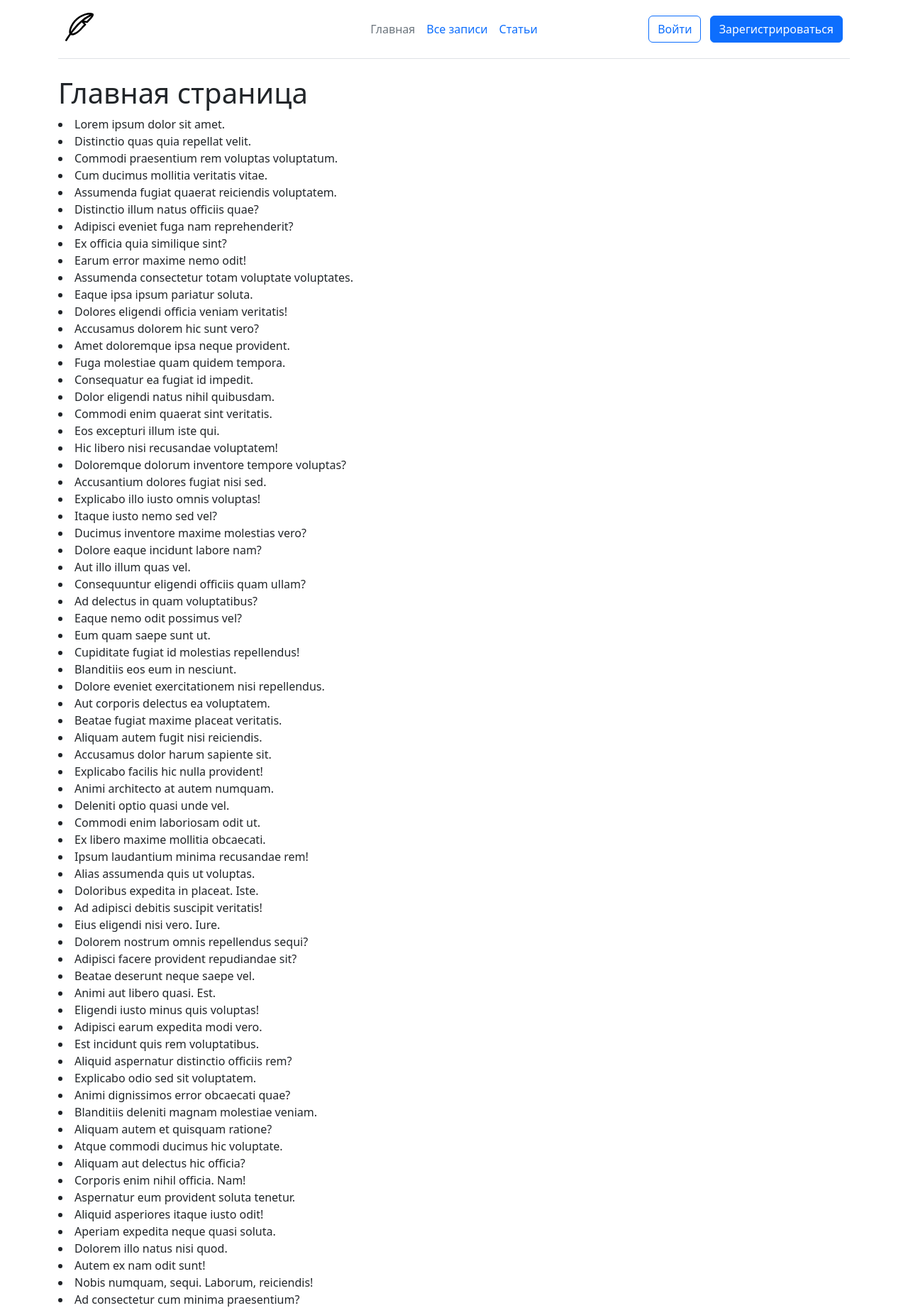
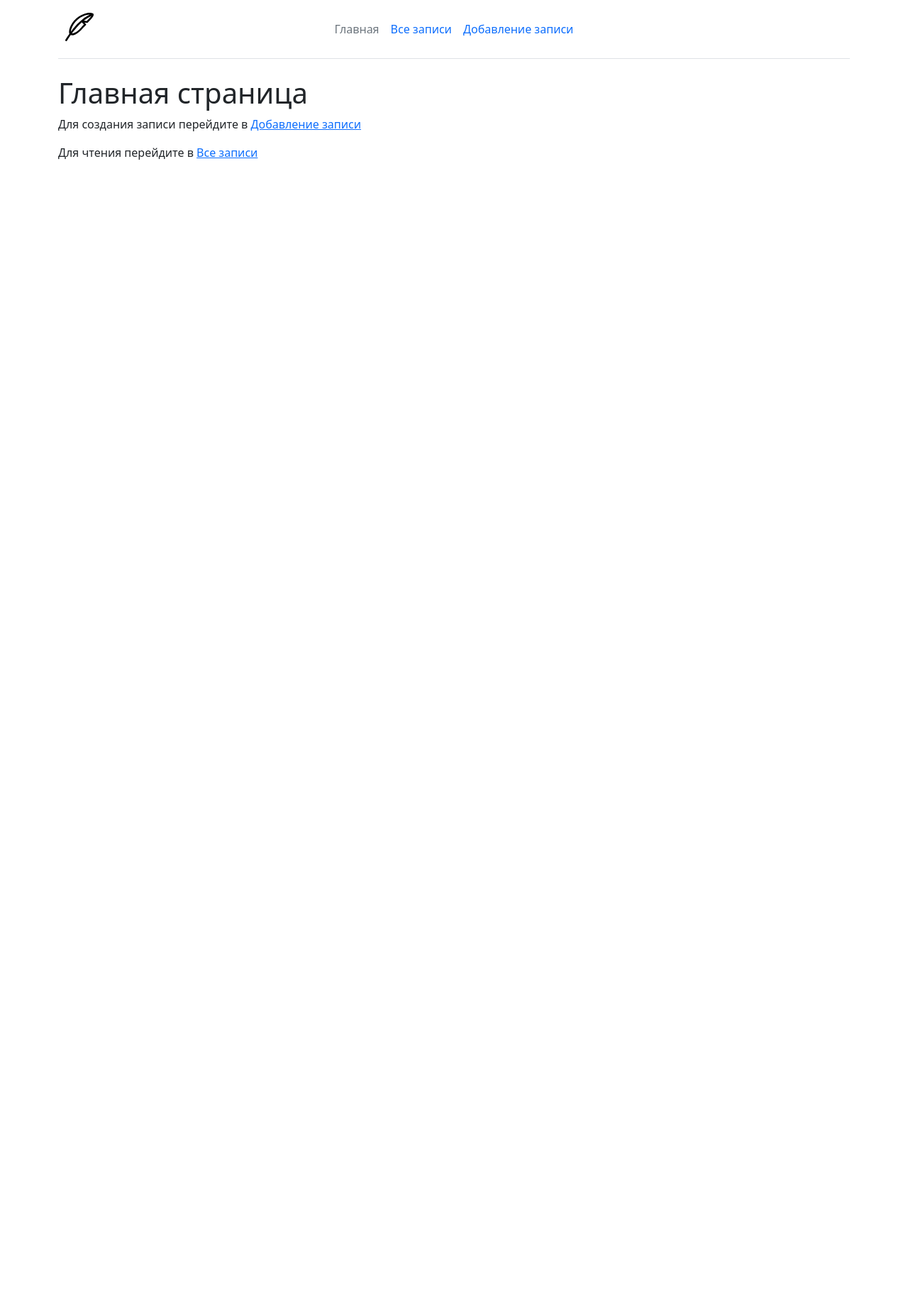
Before and after one commit to AnastasiiaG777/Test-Project, a Flask app: page / in a window 1280 px wide. Shown: the whole page at 71% size. After the commit the page ends 225 px from the top, so only its background shows below. Run offline with Flask 3, Linux system fonts and the light colour scheme.

Commit message:
Initial Flask project

```diff
--- a/app.py
+++ b/app.py
@@ -6,43 +6,58 @@ app = Flask(__name__)
 app.config['SQLALCHEMY_DATABASE_URI'] = 'sqlite:///newflask.db'
 db = SQLAlchemy(app)
 
-
+#Модель поста
 class Post(db.Model):
     id = db.Column(db.Integer, primary_key=True)
-    title = db.Column(db.String(100), nullable=False)
+    title = db.Column(db.String(300), nullable=False)
     text = db.Column(db.Text, nullable=False)
 
-
+#Главная страница
+@app.route('/')
 @app.route('/index')
-@app.route('/')
 def index():
     return render_template('index.html')
 
-
+#Все посты
 @app.route('/posts')
 def posts():
-    posts = Post.query.all()
-    return render_template('posts.html', posts=posts)
+    all_posts = Post.query.all()
+    return render_template('posts.html', posts=all_posts)
+
+#Для перехода чтения полного поста 'Читать дальше'
+@app.route('/post_detail/<int:id>')
+def post_detail(id):
+    post = Post.query.get_or_404(id)
+    return render_template('post_detail.html', post=post)
 
 
+#Для удаление поста
+@app.route('/delete/<int:id>')
+def delete(id):
+    post = Post.query.get_or_404(id)
+    db.session.delete(post)
+    db.session.commit()
+    return redirect('/posts')
+
+
+
+#Добавление нового поста
 @app.route('/create', methods=['POST', 'GET'])
 def create():
     if request.method == 'POST':
-        title = request.form['title']
-        text = request.form['text']
+        title = request.form.get('title')
+        text = request.form.get('text')
 
-        post = Post(title=title, text=text)
+        if not title or not text:
+            return 'Пожалуйста, заполните все поля!'
 
-        try:
-            db.session.add(post)
-            db.session.commit()
-            return redirect('/')
 
-        except:
-            return 'Ой...При добавлении статьи произошла ошибка'
+        new_post = Post(title=title, text=text)
+        db.session.add(new_post)
+        db.session.commit()
+        return redirect('/posts')
 
-    else:
-        return render_template('create.html')
+    return render_template('create.html')
 
 
 
--- a/static/css/main.css
+++ b/static/css/main.css
@@ -13,5 +13,3 @@ header{
     height: 44px;
     width: 40px;
 }
-
-/* POSTS */
--- a/templates/base.html
+++ b/templates/base.html
@@ -21,11 +21,9 @@
         <ul class="nav col-12 col-md-auto mb-2 justify-content-center mb-md-0">
             <li><a href="{{url_for('index')}}" class="nav-link px-2 link-secondary">Главная</a></li>
             <li><a href="{{url_for('posts')}}" class="nav-link px-2">Все записи</a></li>
-                <li><a href="{{url_for('create')}}" class="nav-link px-2">Статьи</a></li>
+            <li><a href="{{url_for('create')}}" class="nav-link px-2">Добавление записи</a></li>
         </ul>
         <div class="col-md-3 text-end">
-            <button type="button" class="btn btn-outline-primary me-2"><ya-tr-span data-index="8-0" data-translated="true" data-source-lang="en" data-target-lang="ru" data-value="Login" data-translation="Войти" data-ch="0" data-type="trSpan" style="visibility: inherit !important;">Войти</ya-tr-span></button>
-            <button type="button" class="btn btn-primary"><ya-tr-span data-index="8-0" data-translated="true" data-source-lang="en" data-target-lang="ru" data-value="Sign-up" data-translation="Зарегистрироваться" data-ch="0" data-type="trSpan" style="visibility: inherit !important;">Зарегистрироваться</ya-tr-span></button>
         </div>
     </header>
     {%block body%}  {%endblock%}
--- a/templates/index.html
+++ b/templates/index.html
@@ -4,75 +4,14 @@
 
 {%block body%}
 <h1> Главная страница </h1>
-<li>Lorem ipsum dolor sit amet.</li>
-<li>Distinctio quas quia repellat velit.</li>
-<li>Commodi praesentium rem voluptas voluptatum.</li>
-<li>Cum ducimus mollitia veritatis vitae.</li>
-<li>Assumenda fugiat quaerat reiciendis voluptatem.</li>
-<li>Distinctio illum natus officiis quae?</li>
-<li>Adipisci eveniet fuga nam reprehenderit?</li>
-<li>Ex officia quia similique sint?</li>
-<li>Earum error maxime nemo odit!</li>
-<li>Assumenda consectetur totam voluptate voluptates.</li>
-<li>Eaque ipsa ipsum pariatur soluta.</li>
-<li>Dolores eligendi officia veniam veritatis!</li>
-<li>Accusamus dolorem hic sunt vero?</li>
-<li>Amet doloremque ipsa neque provident.</li>
-<li>Fuga molestiae quam quidem tempora.</li>
-<li>Consequatur ea fugiat id impedit.</li>
-<li>Dolor eligendi natus nihil quibusdam.</li>
-<li>Commodi enim quaerat sint veritatis.</li>
-<li>Eos excepturi illum iste qui.</li>
-<li>Hic libero nisi recusandae voluptatem!</li>
-<li>Doloremque dolorum inventore tempore voluptas?</li>
-<li>Accusantium dolores fugiat nisi sed.</li>
-<li>Explicabo illo iusto omnis voluptas!</li>
-<li>Itaque iusto nemo sed vel?</li>
-<li>Ducimus inventore maxime molestias vero?</li>
-<li>Dolore eaque incidunt labore nam?</li>
-<li>Aut illo illum quas vel.</li>
-<li>Consequuntur eligendi officiis quam ullam?</li>
-<li>Ad delectus in quam voluptatibus?</li>
-<li>Eaque nemo odit possimus vel?</li>
-<li>Eum quam saepe sunt ut.</li>
-<li>Cupiditate fugiat id molestias repellendus!</li>
-<li>Blanditiis eos eum in nesciunt.</li>
-<li>Dolore eveniet exercitationem nisi repellendus.</li>
-<li>Aut corporis delectus ea voluptatem.</li>
-<li>Beatae fugiat maxime placeat veritatis.</li>
-<li>Aliquam autem fugit nisi reiciendis.</li>
-<li>Accusamus dolor harum sapiente sit.</li>
-<li>Explicabo facilis hic nulla provident!</li>
-<li>Animi architecto at autem numquam.</li>
-<li>Deleniti optio quasi unde vel.</li>
-<li>Commodi enim laboriosam odit ut.</li>
-<li>Ex libero maxime mollitia obcaecati.</li>
-<li>Ipsum laudantium minima recusandae rem!</li>
-<li>Alias assumenda quis ut voluptas.</li>
-<li>Doloribus expedita in placeat. Iste.</li>
-<li>Ad adipisci debitis suscipit veritatis!</li>
-<li>Eius eligendi nisi vero. Iure.</li>
-<li>Dolorem nostrum omnis repellendus sequi?</li>
-<li>Adipisci facere provident repudiandae sit?</li>
-<li>Beatae deserunt neque saepe vel.</li>
-<li>Animi aut libero quasi. Est.</li>
-<li>Eligendi iusto minus quis voluptas!</li>
-<li>Adipisci earum expedita modi vero.</li>
-<li>Est incidunt quis rem voluptatibus.</li>
-<li>Aliquid aspernatur distinctio officiis rem?</li>
-<li>Explicabo odio sed sit voluptatem.</li>
-<li>Animi dignissimos error obcaecati quae?</li>
-<li>Blanditiis deleniti magnam molestiae veniam.</li>
-<li>Aliquam autem et quisquam ratione?</li>
-<li>Atque commodi ducimus hic voluptate.</li>
-<li>Aliquam aut delectus hic officia?</li>
-<li>Corporis enim nihil officia. Nam!</li>
-<li>Aspernatur eum provident soluta tenetur.</li>
-<li>Aliquid asperiores itaque iusto odit!</li>
-<li>Aperiam expedita neque quasi soluta.</li>
-<li>Dolorem illo natus nisi quod.</li>
-<li>Autem ex nam odit sunt!</li>
-<li>Nobis numquam, sequi. Laborum, reiciendis!</li>
-<li>Ad consectetur cum minima praesentium?</li>
 
+<p>
+  Для создания записи перейдите в
+  <a href="{{ url_for('create') }}">Добавление записи</a>
+</p>
+
+<p>
+  Для чтения перейдите в
+  <a href="{{ url_for('create') }}">Все записи</a>
+</p>
 {%endblock%}
```
Also changed, not shown: templates/create.html (+13 -10 lines), templates/post_detail.html (added, +13 -0 lines), templates/posts.html (+20 -16 lines).
